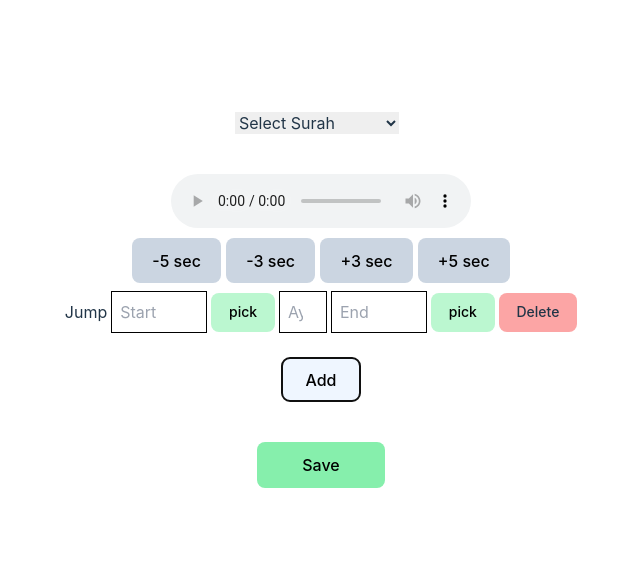
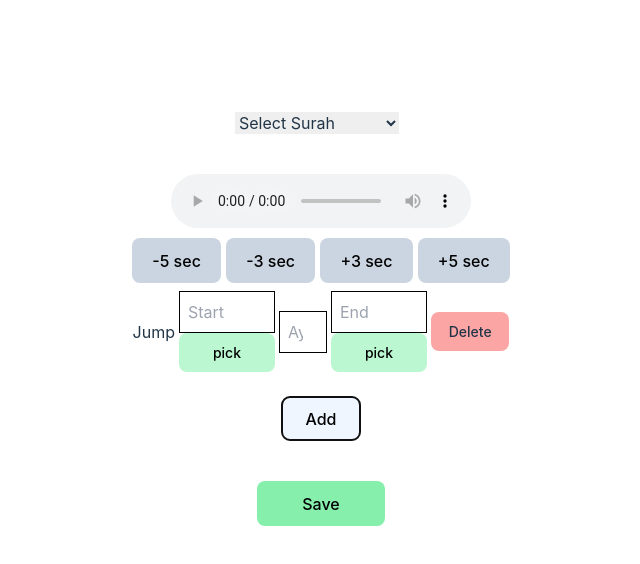
Before and after one commit to abdujemal/quran-audio-separator, a React (Vite) app: page / in a window 1280 px wide. Both pictures are taken after a click on the button "Add". Shown: the top 564 px of the page, without its empty margins (319-959 px from the left). Built offline with nearby package versions, Linux system fonts and the light colour scheme.

Commit message:
ui fixed

```diff
--- a/src/player.jsx
+++ b/src/player.jsx
@@ -274,19 +274,23 @@ function AudioPlayer() {
           ayats.map((e, i)=>
           <div key={i} className='flex mt-2 gap-1 items-center'>
             <p onClick={()=>{seekAudio(Number(e.start))}}>Jump</p>
+            <div className='flex flex-col'>
               <input placeholder='Start' value={e.start ?? 0} className='w-24 border border-black p-2' type='number' onChange={(e)=>{updateData({...e, start: Math.floor(Number(e.target.value))}, i)}}/>
               <button
                 onClick={()=>updateData({...e, start: Math.floor(audioRef.current.currentTime)}, i)}
                 className='text-sm bg-green-200 text-black'>pick
               </button>
+            </div>
             <input type="number" value={e.ayaName} className='w-12 border border-black p-2'  name="ayaNo" placeholder='Aya' id="ayaNo" onChange={(ev)=>{updateData({...e,ayaName: ev.target.value }, i);
             }}/>
             {/* <p> {e.end === "" ? "End" : e.end}</p> */}
+            <div className='flex flex-col'>
               <input placeholder='End' value={e.end ?? 0} className='w-24 border border-black p-2' type='number' onChange={(e)=>{updateData({...e, end: Math.floor(Number(e.target.value))}, i)}}/>
               <button
                 onClick={()=>updateData({...e, end: Math.floor(audioRef.current.currentTime)}, i)}
                 className='text-sm bg-green-200 text-black'>pick
               </button>
+            </div>
             <button onClick={()=>deleteItem(i)} className='text-sm bg-red-300'>Delete</button>
           </div>
         )
```
Lines whose indentation alone changed are shown as unchanged.
